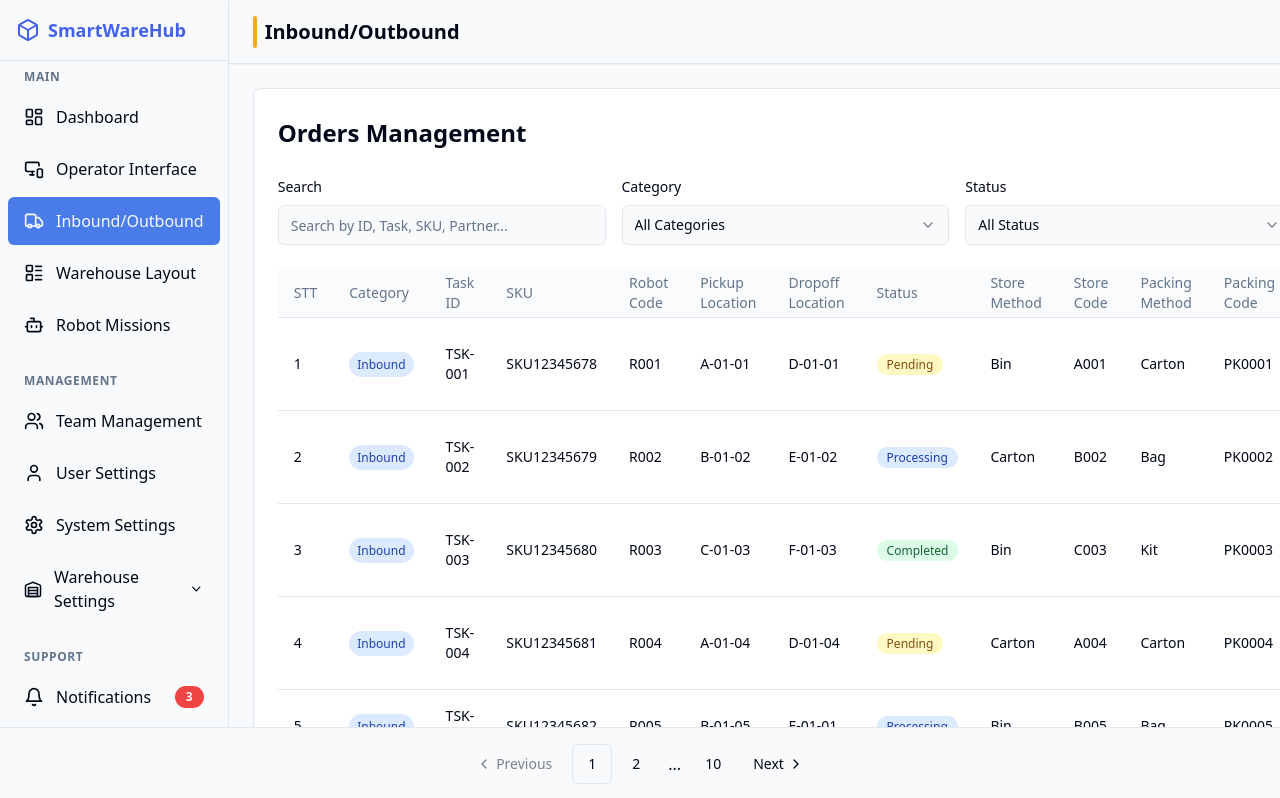
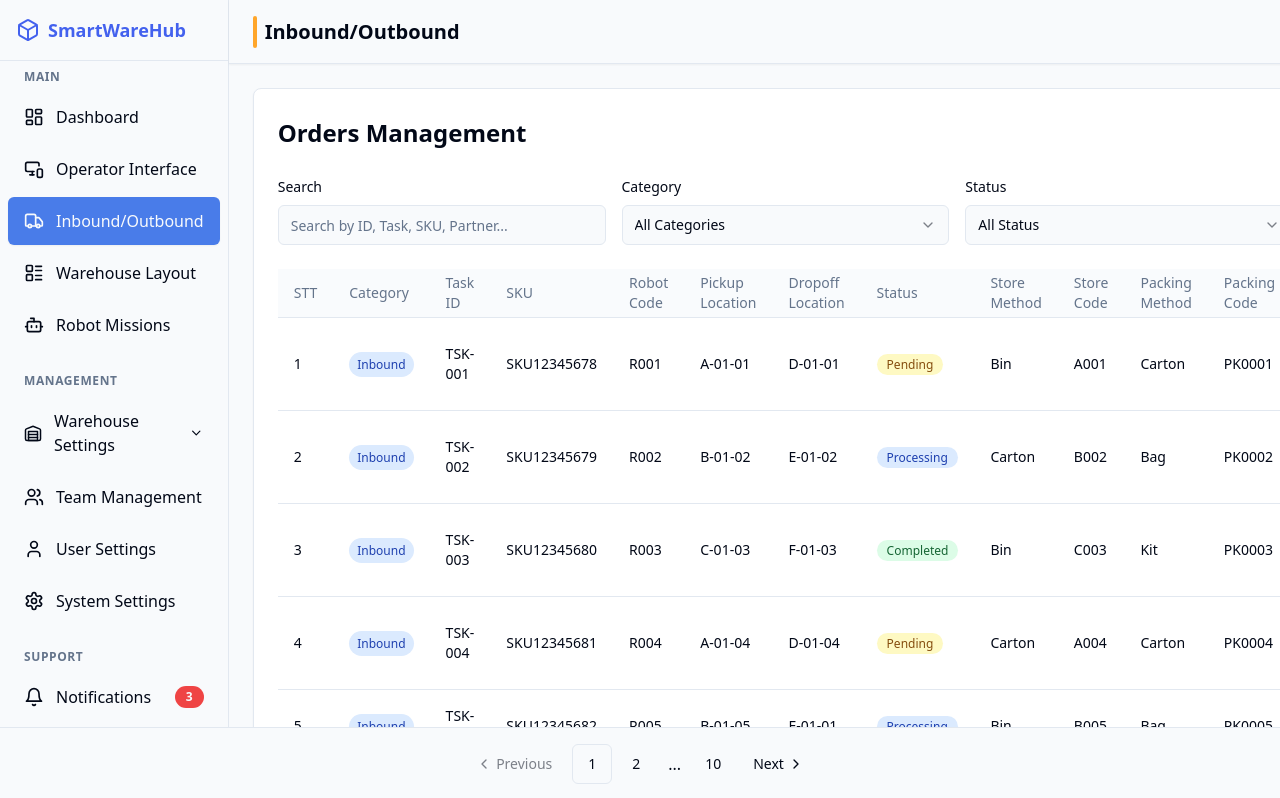
Before and after one commit to MinhHieu-03/iwms, a React (Vite) app: page /inbound-outbound in a window 1280 px wide. Shown: the top 798 px of the page. Built offline with nearby package versions, Linux system fonts and the light colour scheme.

Commit message:
Fix: minor

```diff
--- a/src/components/Layout.tsx
+++ b/src/components/Layout.tsx
@@ -93,21 +93,6 @@ const Layout: React.FC<LayoutProps> = ({ children }) => {
       title: "Management",
       items: [
         {
-          path: "/team-settings",
-          name: "team_management" as TranslationKey,
-          icon: <Users className="w-5 h-5" />,
-        },
-        {
-          path: "/user-settings",
-          name: "user_settings" as TranslationKey,
-          icon: <User className="w-5 h-5" />,
-        },
-        {
-          path: "/system-settings",
-          name: "system_settings" as TranslationKey,
-          icon: <Settings className="w-5 h-5" />,
-        },
-        {
           path: "/warehouse-settings",
           name: "warehouse_settings" as TranslationKey,
           icon: <Warehouse className="w-5 h-5" />,
@@ -123,6 +108,21 @@ const Layout: React.FC<LayoutProps> = ({ children }) => {
               icon: <Box className="w-4 h-4" />,
             }
           ]
+        },
+        {
+          path: "/team-settings",
+          name: "team_management" as TranslationKey,
+          icon: <Users className="w-5 h-5" />,
+        },
+        {
+          path: "/user-settings",
+          name: "user_settings" as TranslationKey,
+          icon: <User className="w-5 h-5" />,
+        },
+        {
+          path: "/system-settings",
+          name: "system_settings" as TranslationKey,
+          icon: <Settings className="w-5 h-5" />,
         },
       ],
     },
```
